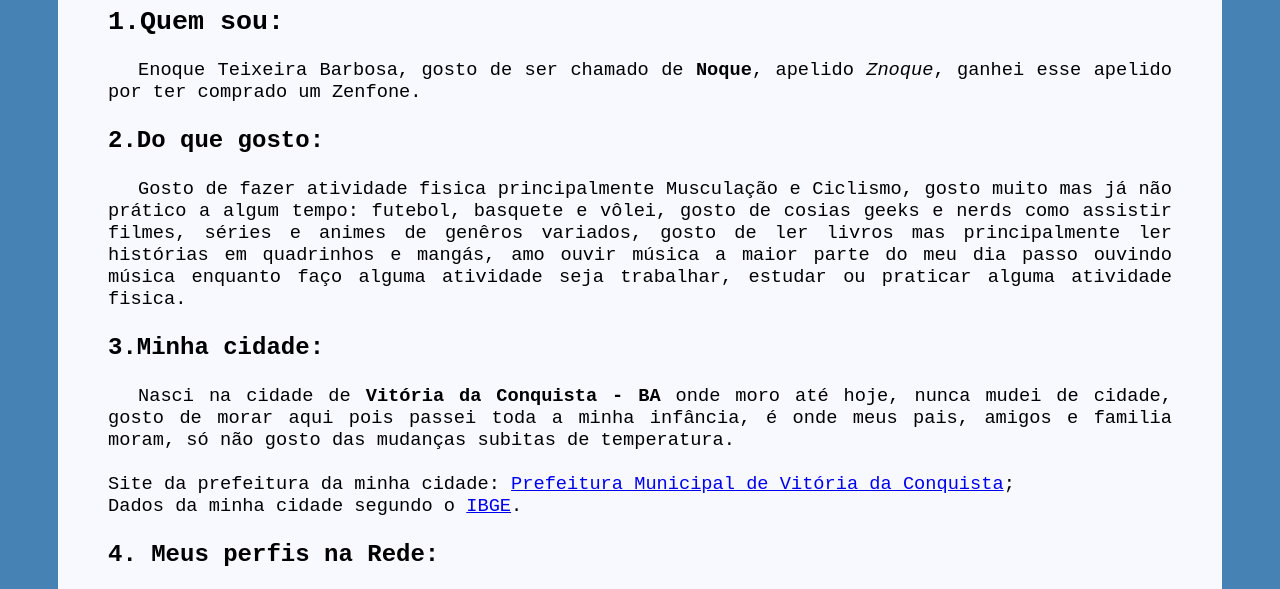
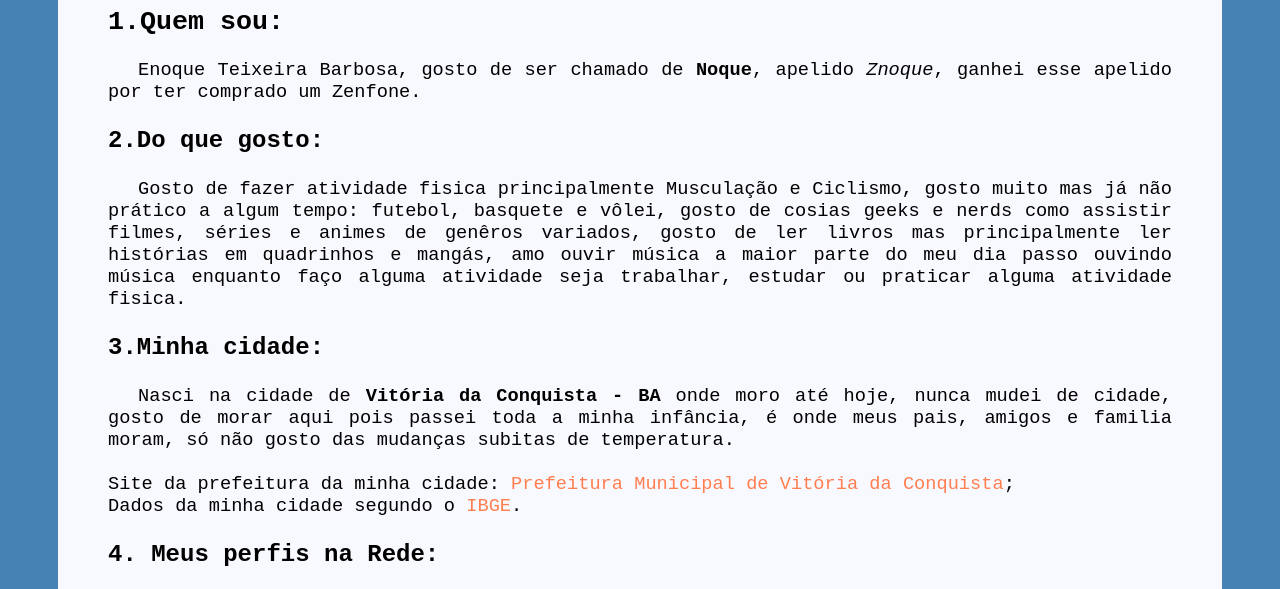
Before and after one commit to Znoque/Tpw-Exercicio-04, a plain HTML site: page index.html in a window 1280 px wide. Shown: the part 134-723 px from the top of the page. Drawn offline with Linux system fonts and the light colour scheme.

Commit message:
Adicionado CSS aos Links

```diff
--- a/style.css
+++ b/style.css
@@ -37,6 +37,9 @@ p{
     font-size: 14pt;        /*TAMANHO DO TEXTO*/
 }
 
+a{text-decoration: none; color: coral;}
+a:hover{color: deeppink;}
+
 /*CONFIGURACOES LINHA DA TABELA*/
 tr{
     text-indent: 30px;      /*RECUO NA PRIMEIRA LINHA DO TEXTO*/
```
